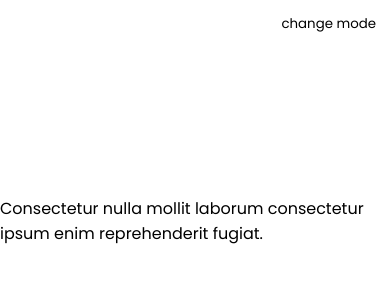
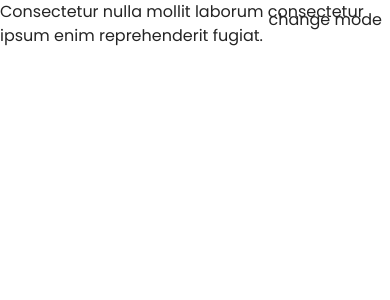
Before and after one commit to Provd5/trolle-clone, a Next.js app in the folder front/: page / in a window 390 px wide. Shown: the top 300 px of the page. Built offline with nearby package versions, Linux system fonts and the light colour scheme.

Commit message:
Tailwind (#7)
dodanie i skonfigurowanie tailwinda

```diff
--- a/front/app/DefaultHeadTags.tsx
+++ b/front/app/DefaultHeadTags.tsx
@@ -22,13 +22,6 @@ export default function DefaultHeadTags() {
       <link rel="mask-icon" href="/safari-pinned-tab.svg" color="#59c230" />
       <meta name="msapplication-TileColor" content="#df8a57" />
       <meta name="theme-color" content="#ffffff" />
-
-      <meta charSet="UTF-8" />
-      <meta httpEquiv="X-UA-Compatible" content="IE=edge" />
-      <meta name="viewport" content="width=device-width, initial-scale=1.0" />
-
-      <title>Projekt T.U.T.E.L</title>
-      <meta name="description" content="Projekt T.U.T.E.L" />
     </>
   );
 }
--- /dev/null
+++ b/front/app/globals.css
@@ -0,0 +1,15 @@
+@tailwind base;
+@tailwind components;
+@tailwind utilities;
+
+/* main.main {
+    display: flex;
+    flex-direction: column;
+    gap: 14px;
+    padding-top: 180px;
+    padding-bottom: 60px;
+  } */
+
+#indent {
+  padding-left: 10px;
+}
--- a/front/app/layout.tsx
+++ b/front/app/layout.tsx
@@ -1,7 +1,9 @@
 import { Poppins } from "next/font/google";
+import clsx from "clsx";
 
-import "styles/global.scss";
-import ModeSwitcher from "@/components/ModeSwitcher/ModeSwitcher";
+import ModeSwitcher from "components/ModeSwitcher/ModeSwitcher";
+
+import "./globals.css";
 
 import DefaultHeadTags from "./DefaultHeadTags";
 
@@ -13,6 +15,14 @@ const poppinsFont = Poppins({
 
 const modeInitializerScript = `(function () {document.documentElement.className = window.localStorage.getItem("mode") || window.matchMedia("(prefers-color-scheme: dark)").matches && "dark" || "light";})();`;
 
+export const metadata = {
+  title: {
+    default: "Projekt T.U.T.E.L",
+    template: "%s | T.U.T.E.L",
+  },
+  description: "Projekt T.U.T.E.L",
+};
+
 export default function RootLayout({
   children,
 }: {
@@ -23,7 +33,12 @@ export default function RootLayout({
       <head>
         <DefaultHeadTags />
       </head>
-      <body className={poppinsFont.className}>
+      <body
+        className={clsx(
+          poppinsFont.className,
+          "bg-white text-black dark:bg-black dark:text-white"
+        )}
+      >
         <script dangerouslySetInnerHTML={{ __html: modeInitializerScript }} />
         {children}
         <ModeSwitcher />
--- a/front/components/ModeSwitcher/ModeSwitcher.module.scss
+++ /dev/null
@@ -1,38 +0,0 @@
-@import "variables.module.scss";
-@import "breakpoints.scss";
-
-.wrapper {
-  position: fixed;
-  z-index: 99;
-  top: 14px;
-  bottom: initial;
-  right: 14px;
-
-  button {
-    cursor: pointer;
-    // width: 36px;
-    // height: 36px;
-    border: unset;
-    display: flex;
-    justify-content: center;
-    align-items: center;
-    // background: var(--secondaryWhite);
-    // border-radius: $borderRadiusIcons;
-
-    svg {
-      width: 75%;
-      height: 75%;
-    }
-  }
-
-  @include tablet() {
-    top: initial;
-    bottom: 24px;
-    right: 24px;
-
-    button {
-      // width: 48px;
-      // height: 48px;
-    }
-  }
-}
--- a/front/components/ModeSwitcher/ModeSwitcher.tsx
+++ b/front/components/ModeSwitcher/ModeSwitcher.tsx
@@ -1,8 +1,6 @@
 "use client";
 
 import { useEffect, useState } from "react";
-
-import styles from "./ModeSwitcher.module.scss";
 
 export default function ModeSwitcher() {
   const [mode, setMode] = useState<"light" | "dark">("light");
@@ -25,7 +23,7 @@ export default function ModeSwitcher() {
   }
 
   return (
-    <div className={styles.wrapper}>
+    <div className="fixed z-99 top-2 md:top-auto right-2 md:right-3 bottom-auto md:bottom-3">
       <button onClick={() => changeMode()} aria-label="switchMode">
         change mode
       </button>
--- /dev/null
+++ b/front/postcss.config.js
@@ -0,0 +1,6 @@
+module.exports = {
+  plugins: {
+    tailwindcss: {},
+    autoprefixer: {},
+  },
+}
--- /dev/null
+++ b/front/tailwind.config.js
@@ -0,0 +1,16 @@
+//prettier-ignore
+/** @type {import('tailwindcss').Config} */
+module.exports = {
+  darkMode: 'class',
+  content: ["./app/**/*.{js,ts,jsx,tsx}", "./components/**/*.{js,ts,jsx,tsx}"],
+  theme: {
+    colors: {
+      transparent: 'transparent',
+      current: 'currentColor',
+      'white': '#ffffff',
+      'black': '#242424',
+    },
+    extend: {},
+  },
+  plugins: [],
+};
--- a/front/tsconfig.json
+++ b/front/tsconfig.json
@@ -19,10 +19,7 @@
         "name": "next"
       }
     ],
-    "baseUrl": ".",
-    "paths": {
-      "@/*": ["./*"]
-    }
+    "baseUrl": "."
   },
   "include": ["next-env.d.ts", "**/*.ts", "**/*.tsx", ".next/types/**/*.ts"],
   "exclude": ["node_modules"]
```
Also changed, not shown: front/package.json (+7 -1 lines), 1 other file (tests, documents, lock files or other folders).
